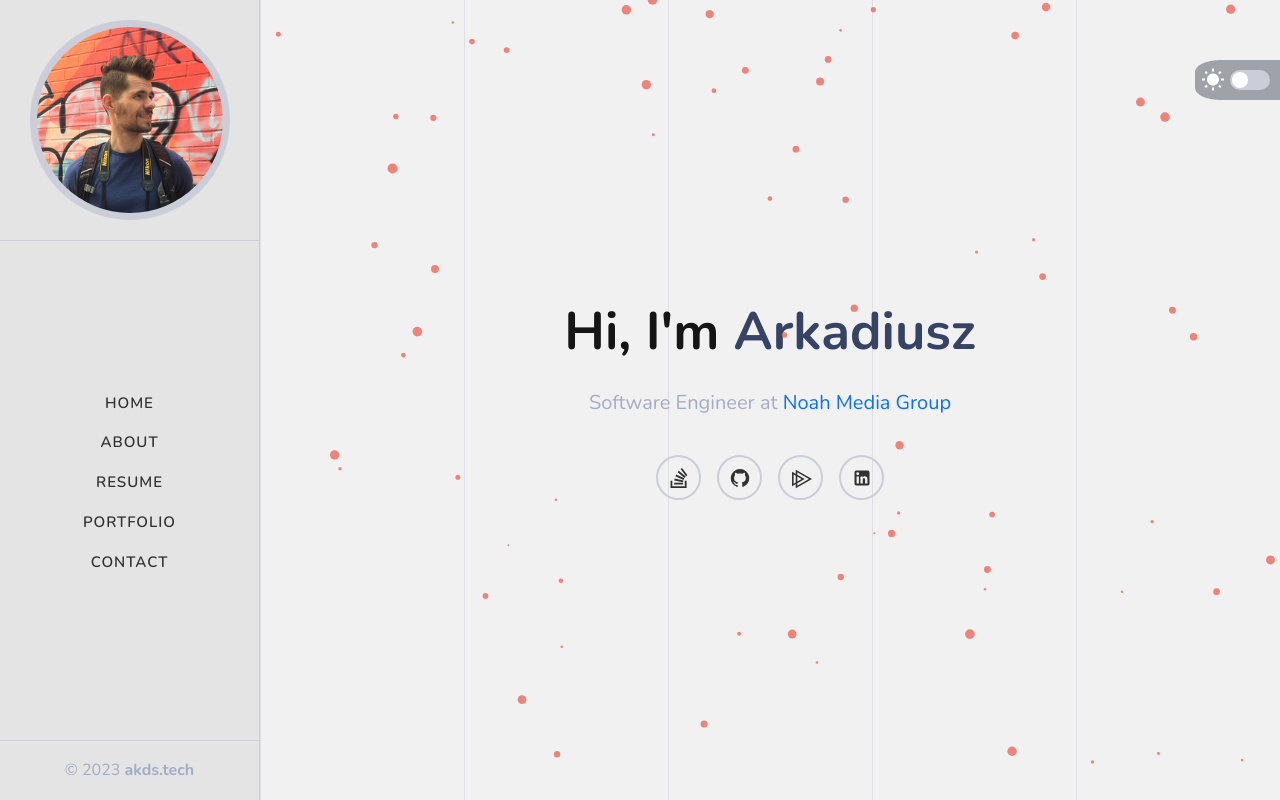
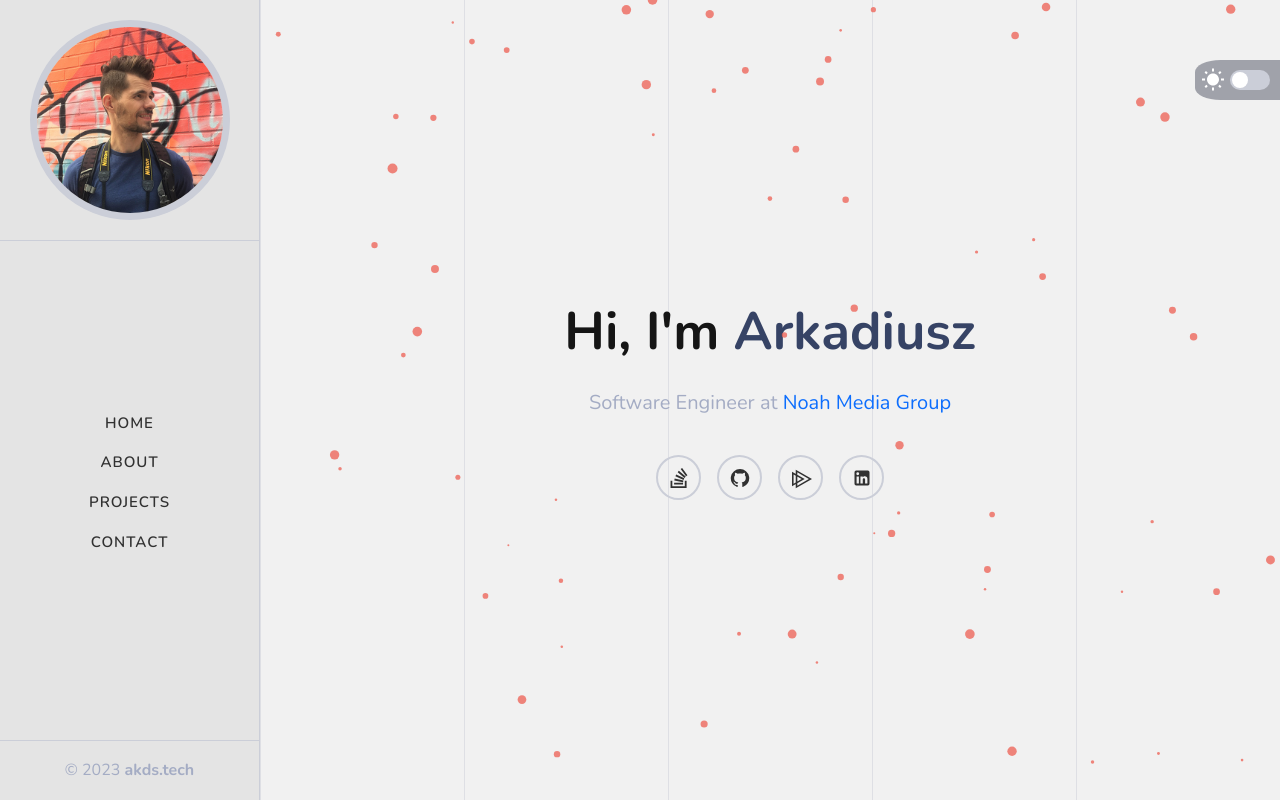
Before and after one commit to akdsco/akds-next-portfolio, a Next.js app: page / in a window 1280 px wide. Built offline with nearby package versions, Linux system fonts and the light colour scheme.

Commit message:
chore: few adjustments - upgrade @types/node and eslint - remove resume from navigation - rename portfolios to projects

```diff
--- a/components/Header.tsx
+++ b/components/Header.tsx
@@ -36,13 +36,8 @@ function Header() {
             </Link>
           </li>
           <li>
-            <Link href="/resume">
-              <span>Resume</span>
-            </Link>
-          </li>
-          <li>
-            <Link href="/portfolio">
-              <span>Portfolio</span>
+            <Link href="/projects">
+              <span>Projects</span>
             </Link>
           </li>
           <li>
--- a/components/Portfolio.tsx
+++ b/components/Portfolio.tsx
@@ -4,7 +4,7 @@ import Image from "next/image";
 import InfoIcon from "@mui/icons-material/Info";
 import LinkIcon from "@mui/icons-material/Link";
 import { PortfolioModal } from "./PortfolioModal";
-import { IPortfolio } from "../pages/portfolio";
+import { IPortfolio } from "../pages/projects";
 
 function Portfolio({
   title,
--- a/components/PortfoliosView.tsx
+++ b/components/PortfoliosView.tsx
@@ -1,6 +1,6 @@
 import React from "react";
 import { Portfolio } from "./Portfolio";
-import { IPortfolio } from "../pages/portfolio";
+import { IPortfolio } from "../pages/projects";
 
 function PortfoliosView({ portfolios }: { portfolios: IPortfolio[] }) {
   return (
--- a/package.json
+++ b/package.json
@@ -15,7 +15,7 @@
     "@mui/material": "^5.16.14",
     "@vercel/analytics": "^1.5.0",
     "bootstrap": "^5.3.3",
-    "eslint": "8.57.1",
+    "eslint": "9.21.0",
     "eslint-config-next": "15.1.7",
     "fslightbox-react": "^1.7.6",
     "next": "15.1.7",
@@ -33,7 +33,7 @@
   },
   "devDependencies": {
     "@types/fslightbox-react": "^1.7.8",
-    "@types/node": "^18.19.76",
+    "@types/node": "^22.13.5",
     "@types/nodemailer": "^6.4.17",
     "@types/react": "19.0.10",
     "@types/react-dom": "19.0.4",
--- a/pages/404.tsx
+++ b/pages/404.tsx
@@ -17,8 +17,7 @@ export default function NotFound() {
               <div className="col-lg-8">
                 <div className="notfound">
                   <div className="notfound-inner text-center">
-                    <h1>Are you lost?</h1>
-                    <h3>Go back to root page</h3>
+                    <h1>No such page</h1>
                     <Link href="/" className="mi-button">
                       Get me home
                     </Link>
--- a/pages/portfolio.tsx
+++ b/pages/projects.tsx
@@ -38,12 +38,12 @@ export default function Portfolios() {
   return (
     <Layout>
       <Head>
-        <title>akds : portfolio</title>
+        <title>akds : projects</title>
         <meta name="description" content="Arkadiusz portfolio page" />
       </Head>
       <div className="mi-about mi-section mi-padding-top mi-padding-bottom">
         <div className="container">
-          <SectionTitle title="Portfolios" />
+          <SectionTitle title="Projects" />
           {<PortfoliosView portfolios={currentPortfolios} />}
           {portfolio.length > portfoliosPerPage && (
             <Pagination
```
Also changed, not shown: 1 other file (tests, documents, lock files or other folders).
